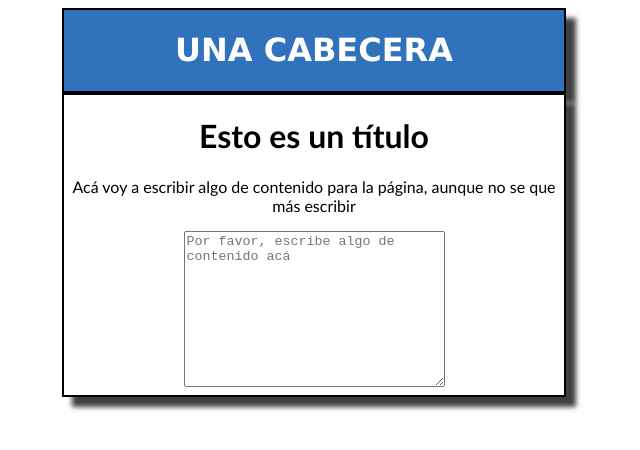
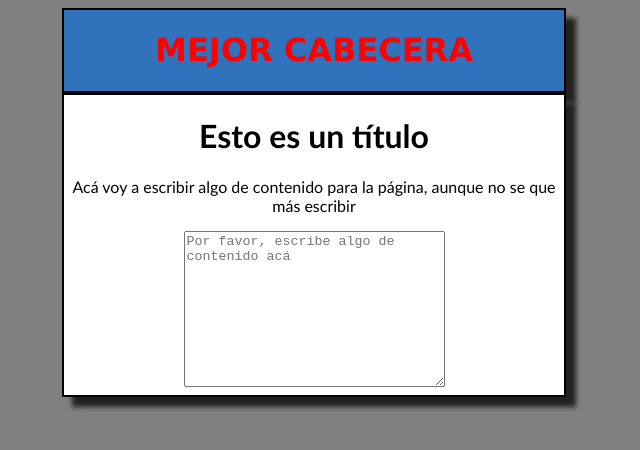
Before and after one commit to andrescf098/platzi-git-github, a plain HTML site: page index.html in a window 1280 px wide. Shown: the whole page, without its empty margins (328-968 px from the left). Drawn offline with Linux system fonts and the light colour scheme.

Commit message:
Modifique la cabecera y el color de fondo de body

```diff
--- a/index.html
+++ b/index.html
@@ -9,7 +9,7 @@
 </head>
 <body>
     <div class="cabecera" >
-        <h1>UNA CABECERA</h1>
+        <h1>MEJOR CABECERA</h1>
     </div>
     <div class="container">
         <div id="post">
--- a/styles.css
+++ b/styles.css
@@ -1,6 +1,6 @@
 body {
     font-family: 'Gill Sans', 'Gill Sans MT', Calibri, 'Trebuchet MS', sans-serif;
-    background-color: white;
+    background-color: gray;
 }
 .cabecera {
     position: relative;
@@ -8,7 +8,7 @@ body {
     width: 500px;
     border: 2px solid black;
     background-color: rgb(49, 114, 189);
-    color: white;
+    color: red;
     text-align: center;
     box-shadow: 10px 10px 5px 0px rgba(0,0,0,0.75);
     font-family: 'Lucida Sans', 'Lucida Sans Regular', 'Lucida Grande', 'Lucida Sans Unicode', Geneva, Verdana, sans-serif;
```
